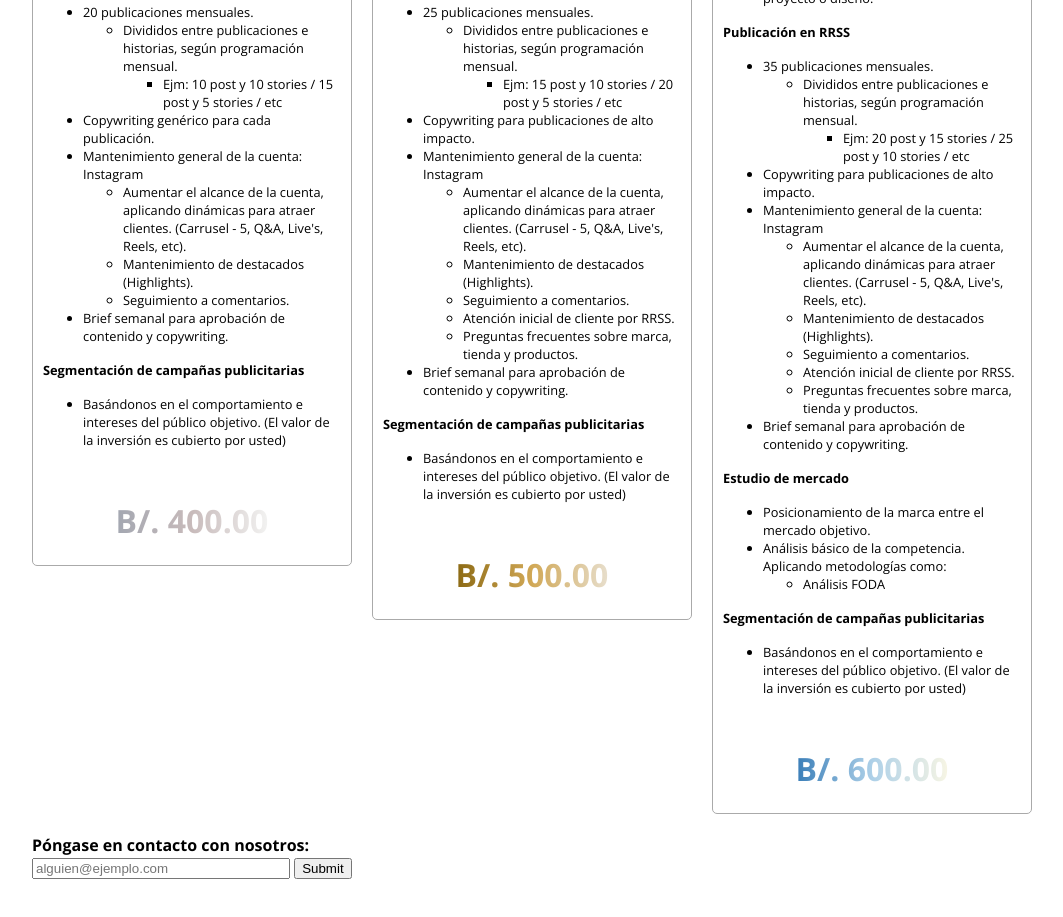
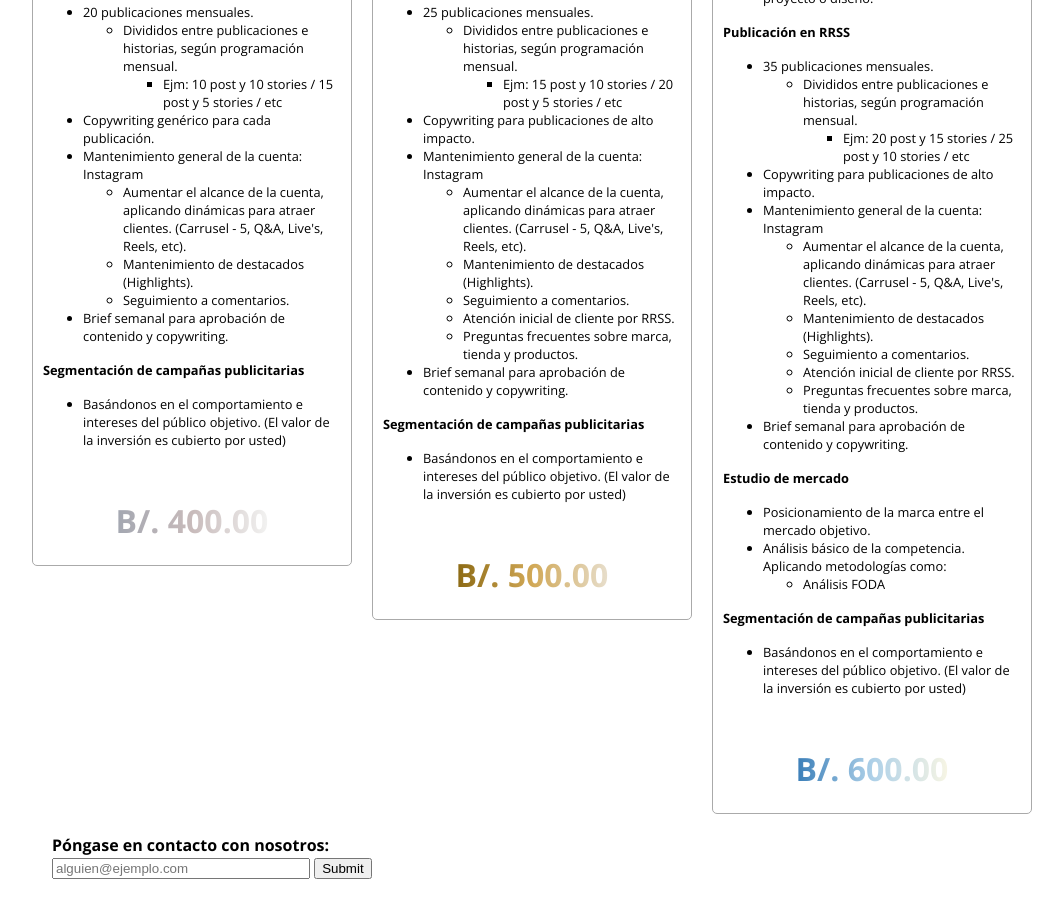
Before and after one commit to ricardojc23/landingPage_FCC, a plain HTML site: page index.html in a window 1280 px wide. Shown: the part 1434-2351 px from the top of the page, without its empty margins (108-1171 px from the left). Drawn offline with nearby package versions, Linux system fonts and the light colour scheme.

Commit message:
fourthcommit

```diff
--- a/style.css
+++ b/style.css
@@ -147,7 +147,7 @@ p, li {
     -webkit-text-fill-color: transparent;
 }
 form {
-    margin: 20px 0;
+    margin: 20px 20px;
 }
 label {
     font-weight: 700;
```
